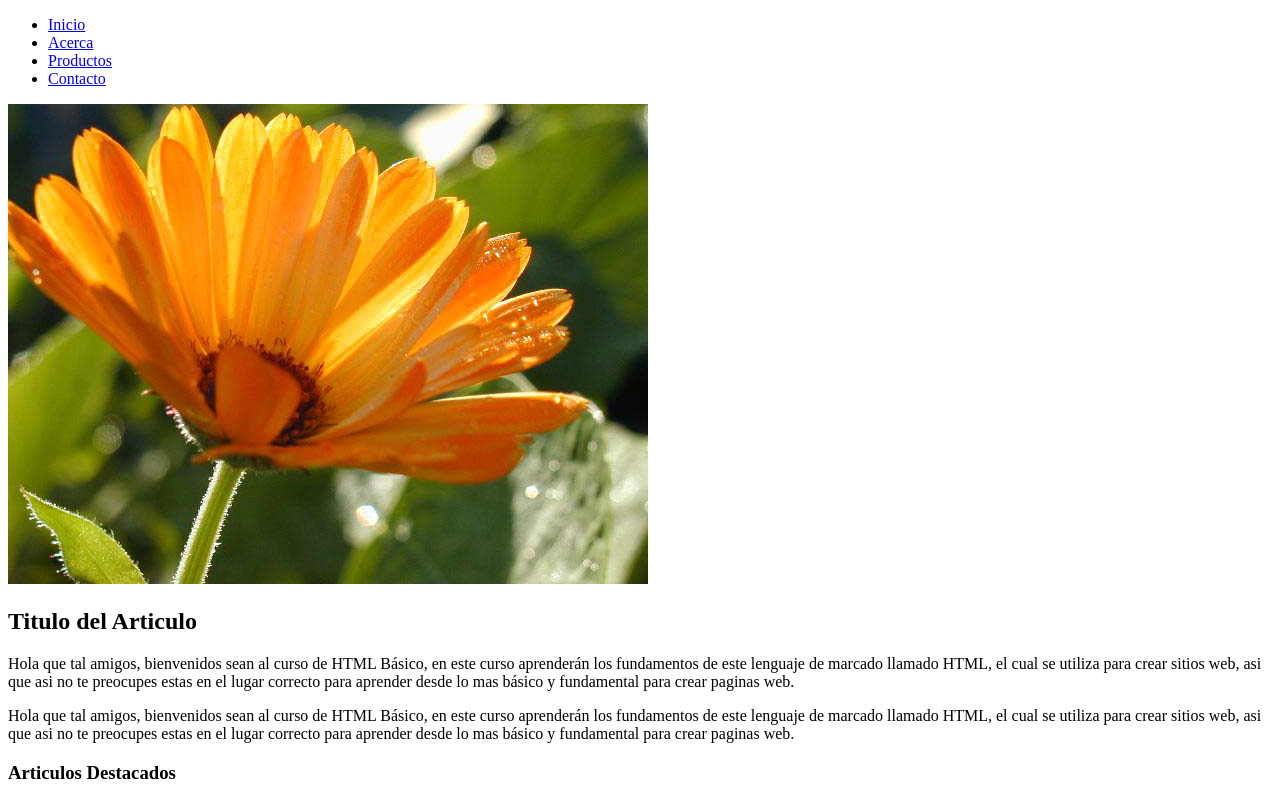
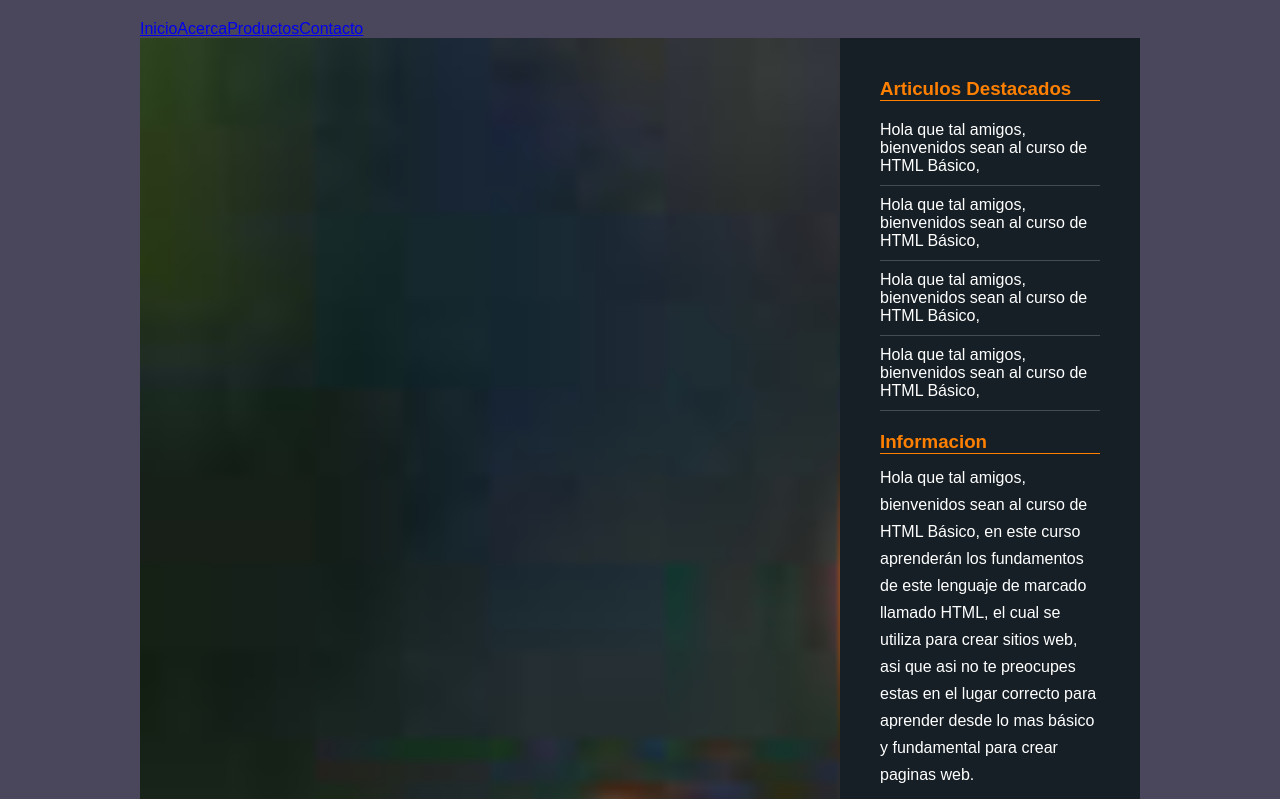
Before and after one commit to xochiltsheila/AprendiendoHTML, a plain HTML site: page practicas/layout/Index.html in a window 1280 px wide. Shown: the top 799 px of the page. Drawn offline with Linux system fonts and the light colour scheme; files whose address does not match are found by name.

Commit message:
index.html

```diff
--- a/practicas/index.html
+++ b/practicas/layout/Index.html
@@ -3,7 +3,10 @@
     <head>
     <title>Layout Basica</title>
     <meta charset="utf-8">
-    <meta name="viewport" content="width=device-width, user-scalable=no,initial-scale=1.0, maximun-scale=1.0, minimun-scale=1.0">
+    <meta name="viewport" content="width=device-width, user-scalable=no,
+    initial-scale=1.0, maximun-scale=1.0, minimun-scale=1.0">
+    <link rel="stylesheet" href="estilos.css"
+
     </head>
     <body>
         <div class="contenedor">
--- /dev/null
+++ b/practicas/layout/estilos.css
@@ -0,0 +1,136 @@
+* {
+    margin: 0;
+    padding: 0;
+    -webkit-box-sizing: border-box;
+    -moz-box-sizing: border-box;
+    box-sizing: border-box;
+
+}
+body {
+    font-family: Arial, Helvetica, sans-serif;
+    font-size: 16px;
+    background: #4a465b;
+}
+  .contenedor {
+    width: 1000px;
+    max-width: 10000px;
+    margin: 20px auto;
+    overflow: hidden;
+}
+head {
+    background: #fff;
+}
+header nav {
+    width: 100%;
+}
+header nav ul {
+    width: 100%;
+    overflow: hidden;
+    list-style: none;
+}
+header nav ul li {
+    float: left;
+    /*display :inline-block;*/
+}
+header nav ul li a:hover {
+    text-decoration: none;
+    display: inline-block;
+    padding: 15px 20px;
+    color:#000;
+}
+head nav ul li a:hover {
+    background: #000;
+    color: #fff;
+ }
+
+ .main {
+     width: 700px;
+     background: #FFF;
+     float: left;
+ }
+
+ .main .imagen {
+     width: 100%;
+
+ }
+     .main .imagen img {
+     width: 1000%;
+     vertical-align: top;
+
+ }
+ .main .posts {
+     padding:  40px;
+ }
+
+ .main .posts article h2 {
+     margin-bottom: 20px;
+     color: #424242;
+
+ }
+
+ .main .posts article p {
+     margin-bottom: 15px;
+     line-height: 27px;
+ }
+
+ aside {
+     width: 300px;
+     background: #161f26;
+     padding: 20px;
+     color: #fff;
+     float: left;
+ }
+ aside .widget {
+     margin: 20px;
+ }
+
+ aside .widget .titulo {
+     color: #ff8000;
+     border-bottom: 1px solid #ff8000;
+     margin-bottom: 10px;
+ }
+
+ aside .widget ul {
+     list-style: none;
+ }
+
+ aside .widget ul li {
+     border-bottom: 1px solid rgba(255, 255, 255, 0.2);
+     padding: 10px 0;
+ }
+
+ aside .widget ul li a{
+     color: #fff;
+     text-decoration: none;
+
+ }
+
+ aside .widget ul li a:hover {
+     color: #8f8f8f;
+
+ }
+
+ aside .widget p {
+     line-height: 27px;
+ }
+footer {
+    width: 700px;
+    clear: both;
+    background: #000;
+    color: #FFF;
+    padding: 15px 0;
+    text-align: center;
+}
+@media screen and (max-width:800px){
+    .main {
+        width: 100%;
+
+    }
+    aside {
+        width: 100%;
+    }
+
+    footer {
+        width: 100%;
+    }
+}
```
